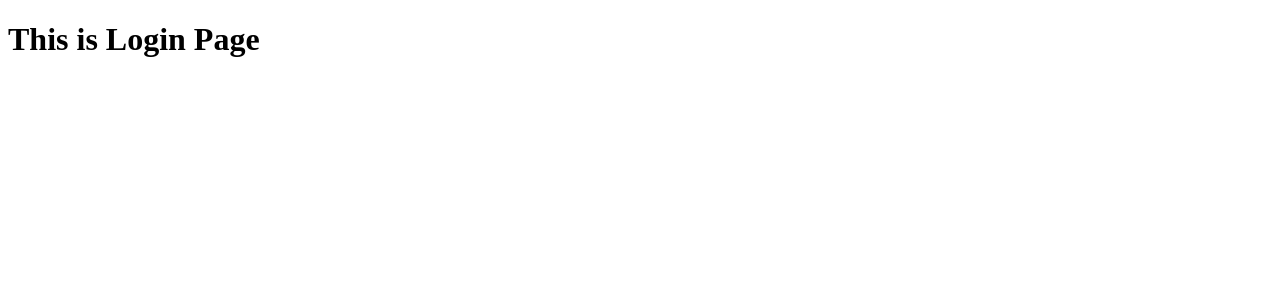
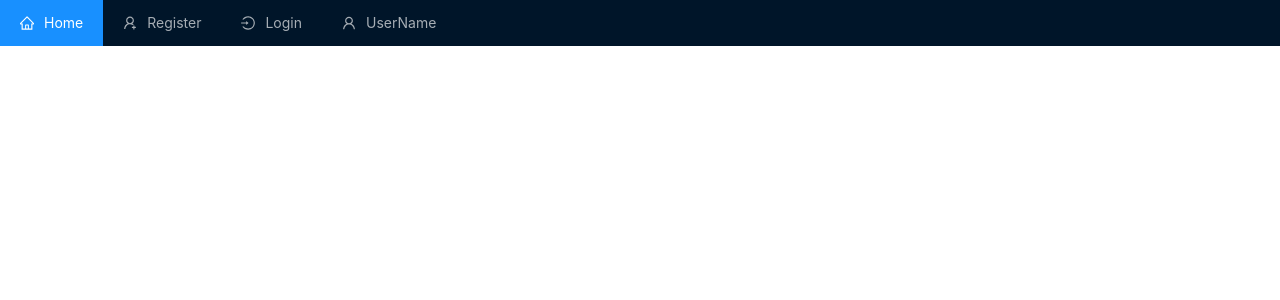
Before and after one commit to Hillol-Talukdar/eMedicine, a React (Create React App) app in the folder client/: page /login in a window 1280 px wide. Shown: the top 300 px of the page. Built offline with nearby package versions, Linux system fonts and the light colour scheme.

Commit message:
added navbar

```diff
--- a/client/package.json
+++ b/client/package.json
@@ -6,6 +6,7 @@
     "@testing-library/jest-dom": "^5.11.9",
     "@testing-library/react": "^11.2.5",
     "@testing-library/user-event": "^12.8.0",
+    "antd": "^4.13.0",
     "react": "^17.0.1",
     "react-dom": "^17.0.1",
     "react-router-dom": "^5.2.0",
--- a/client/public/index.html
+++ b/client/public/index.html
@@ -10,34 +10,21 @@
             content="Web site created using create-react-app"
         />
         <link rel="apple-touch-icon" href="%PUBLIC_URL%/logo192.png" />
-    <!--
-      manifest.json provides metadata used when your web app is installed on a
-      user's mobile device or desktop. See https://developers.google.com/web/fundamentals/web-app-manifest/
-    -->
+
         <link rel="manifest" href="%PUBLIC_URL%/manifest.json" />
-    <!--
-      Notice the use of %PUBLIC_URL% in the tags above.
-      It will be replaced with the URL of the `public` folder during the build.
-      Only files inside the `public` folder can be referenced from the HTML.
 
-      Unlike "/favicon.ico" or "favicon.ico", "%PUBLIC_URL%/favicon.ico" will
-      work correctly both with client-side routing and a non-root public URL.
-      Learn how to configure a non-root public URL by running `npm run build`.
-    -->
-    <title>React App</title>
+        <link
+            href="https://cdn.jsdelivr.net/npm/bootstrap@5.0.0-beta2/dist/css/bootstrap.min.css"
+            rel="stylesheet"
+            integrity="sha384-BmbxuPwQa2lc/FVzBcNJ7UAyJxM6wuqIj61tLrc4wSX0szH/Ev+nYRRuWlolflfl"
+            crossorigin="anonymous"
+        />
+
+        <title>eMedicine</title>
+
     </head>
     <body>
         <noscript>You need to enable JavaScript to run this app.</noscript>
         <div id="root"></div>
-    <!--
-      This HTML file is a template.
-      If you open it directly in the browser, you will see an empty page.
-
-      You can add webfonts, meta tags, or analytics to this file.
-      The build step will place the bundled scripts into the <body> tag.
-
-      To begin the development, run `npm start` or `yarn start`.
-      To create a production bundle, use `npm run build` or `yarn build`.
-    -->
     </body>
 </html>
--- a/client/src/App.js
+++ b/client/src/App.js
@@ -3,14 +3,19 @@ import { Switch, Route } from "react-router-dom";
 import Register from "./pages/auth/Register";
 import Login from "./pages/auth/Login";
 import Home from "./pages/Home";
+import Header from "./components/navbar/Header";
 
 const App = () => {
     return (
-        <Switch>
-            <Route exact path="/" component={Home} />
-            <Route exact path="/login" component={Login} />
-            <Route exact path="/register" component={Register} />
-        </Switch>
+        <>
+            <Header>
+                <Switch>
+                    <Route exact path="/" component={Home} />
+                    <Route exact path="/login" component={Login} />
+                    <Route exact path="/register" component={Register} />
+                </Switch>
+            </Header>
+        </>
     );
 };
 
--- /dev/null
+++ b/client/src/components/navbar/Header.js
@@ -0,0 +1,51 @@
+import React, { useState } from "react";
+import { Menu } from "antd";
+import {
+    LoginOutlined,
+    HomeOutlined,
+    UserAddOutlined,
+    UserOutlined,
+} from "@ant-design/icons";
+
+const { SubMenu } = Menu;
+
+const Header = () => {
+    const [current, setCurrent] = useState("");
+
+    const handleClick = (e) => {
+        setCurrent(e.key);
+    };
+
+    return (
+        <Menu
+            onClick={handleClick}
+            selectedKeys={[current]}
+            theme="dark"
+            mode="horizontal"
+        >
+            <Menu.Item key="home" icon={<HomeOutlined />}>
+                Home
+            </Menu.Item>
+            <Menu.Item
+                key="register"
+                icon={<UserAddOutlined />}
+                style={{ float: "right" }}
+            >
+                Register
+            </Menu.Item>
+            <Menu.Item
+                key="login"
+                icon={<LoginOutlined />}
+                style={{ float: "right" }}
+            >
+                Login
+            </Menu.Item>
+            <SubMenu key="SubMenu" icon={<UserOutlined />} title="UserName">
+                <Menu.Item key="setting:1">Option 1</Menu.Item>
+                <Menu.Item key="setting:2">Option 2</Menu.Item>
+            </SubMenu>
+        </Menu>
+    );
+};
+
+export default Header;
--- a/client/src/index.js
+++ b/client/src/index.js
@@ -4,6 +4,7 @@ import "./index.css";
 import App from "./App";
 import reportWebVitals from "./reportWebVitals";
 import { BrowserRouter } from "react-router-dom";
+import "antd/dist/antd.css";
 
 ReactDOM.render(
     <React.StrictMode>
```
Also changed, not shown: 1 other file (tests, documents, lock files or other folders). Lines whose indentation alone changed are shown as unchanged.
